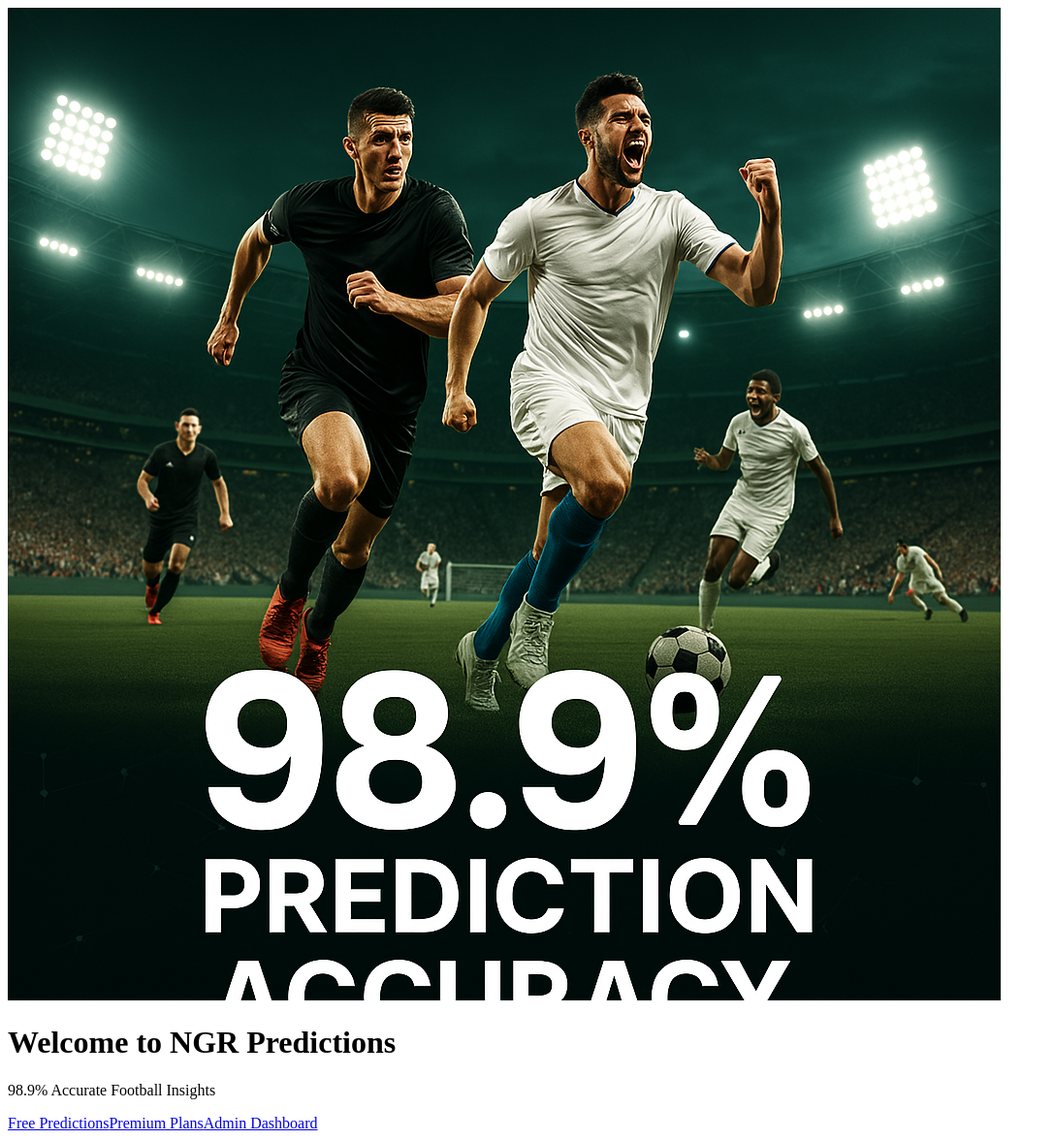
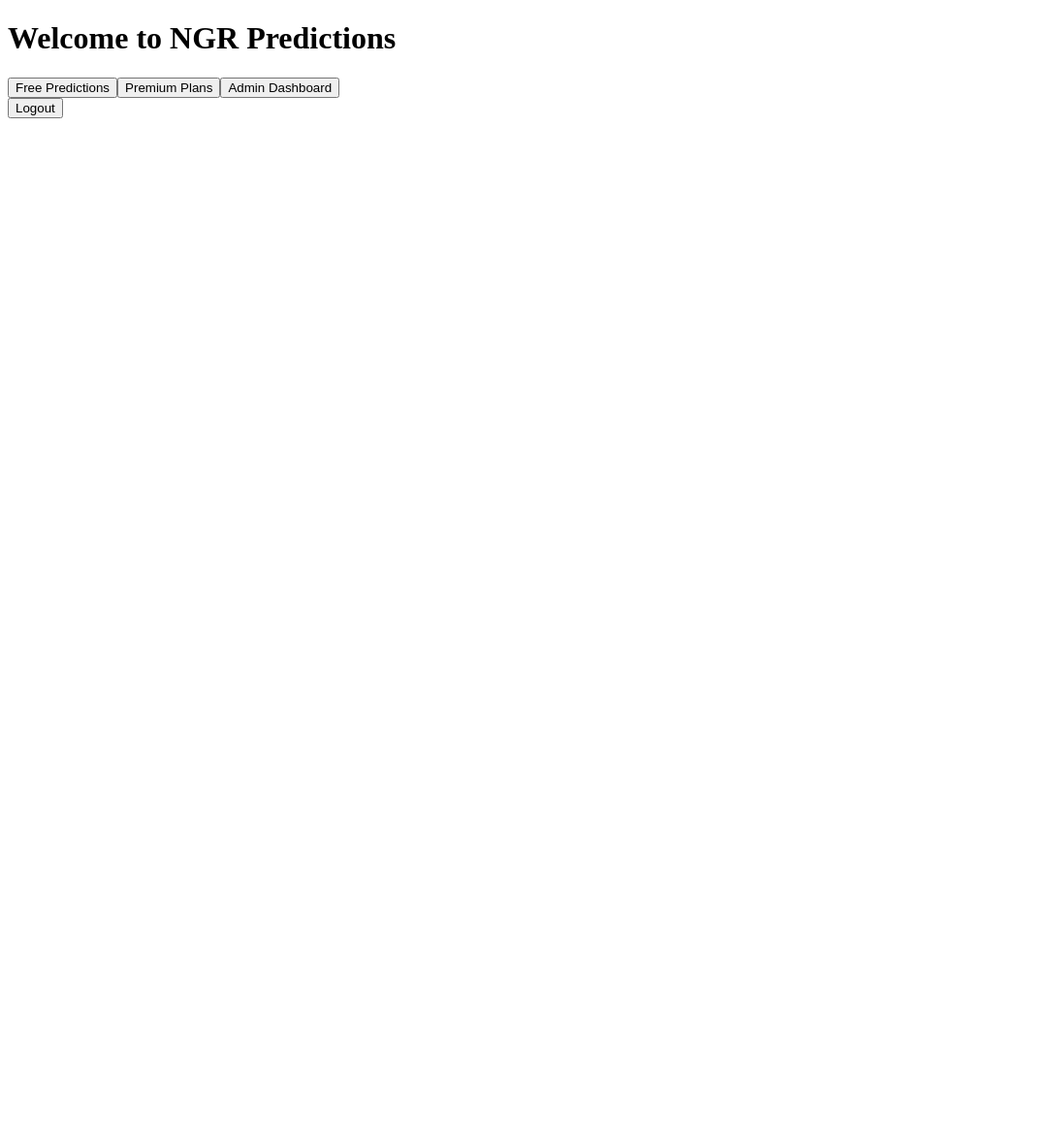
Before and after one commit to Ngrpredict/ngr-prediction-flat-project, a React (Create React App) app: page / in a window 1280 px wide. Shown: the whole page at 97% size, without its empty margins (0-1087 px from the left). After the commit the page ends 800 px from the top, so only its background shows below. Built offline with nearby package versions, Linux system fonts and the light colour scheme; no server answers.

Commit message:
HomePage.jsx

```diff
--- a/src/components/HomePage.jsx
+++ b/src/components/HomePage.jsx
@@ -1,16 +1,32 @@
-import React from 'react';
+// ✅ STEP: Complete HomePage.jsx with Logout
+import React from "react";
+import { useNavigate } from "react-router-dom";
+import { auth } from "../firebase";
+import { signOut } from "firebase/auth";
 
-const HomePage = () => (
-  <div className="p-8 text-center">
-    <img src="/banner.png" alt="NGR Predictions Banner" className="w-full h-auto rounded mb-6" />
-    <h1 className="text-3xl font-bold mb-4">Welcome to NGR Predictions</h1>
-    <p className="mb-6 text-gray-600">98.9% Accurate Football Insights</p>
-    <div className="flex flex-wrap justify-center gap-4">
-      <a href="/free-predictions" className="bg-green-600 text-white px-6 py-2 rounded hover:bg-green-700">Free Predictions</a>
-      <a href="/pricing" className="bg-blue-600 text-white px-6 py-2 rounded hover:bg-blue-700">Premium Plans</a>
-      <a href="/admin" className="bg-gray-800 text-white px-6 py-2 rounded hover:bg-gray-900">Admin Dashboard</a>
+const HomePage = () => {
+  const navigate = useNavigate();
+
+  const handleLogout = () => {
+    signOut(auth).then(() => navigate("/login"));
+  };
+
+  return (
+    <div className="p-6 text-center font-sans">
+      <h1 className="text-3xl font-bold mb-4">Welcome to NGR Predictions</h1>
+      <div className="space-x-4">
+        <button onClick={() => navigate("/free-predictions")} className="bg-green-600 text-white px-4 py-2 rounded">Free Predictions</button>
+        <button onClick={() => navigate("/pricing")} className="bg-blue-600 text-white px-4 py-2 rounded">Premium Plans</button>
+        <button onClick={() => navigate("/admin")} className="bg-purple-600 text-white px-4 py-2 rounded">Admin Dashboard</button>
+      </div>
+      <button
+        onClick={handleLogout}
+        className="mt-6 bg-red-600 text-white px-4 py-2 rounded hover:bg-red-700"
+      >
+        Logout
+      </button>
     </div>
-  </div>
-);
+  );
+};
 
 export default HomePage;
```
